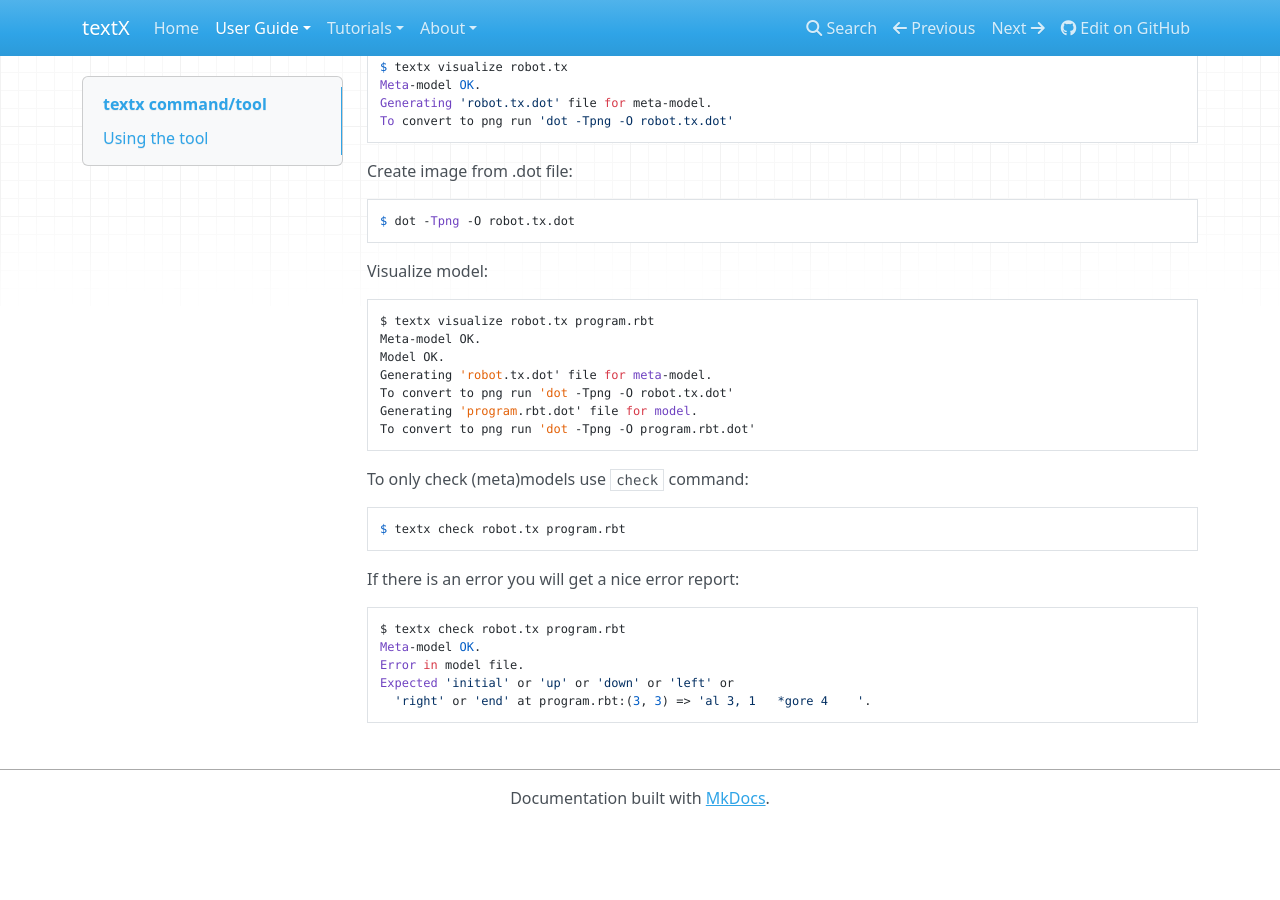
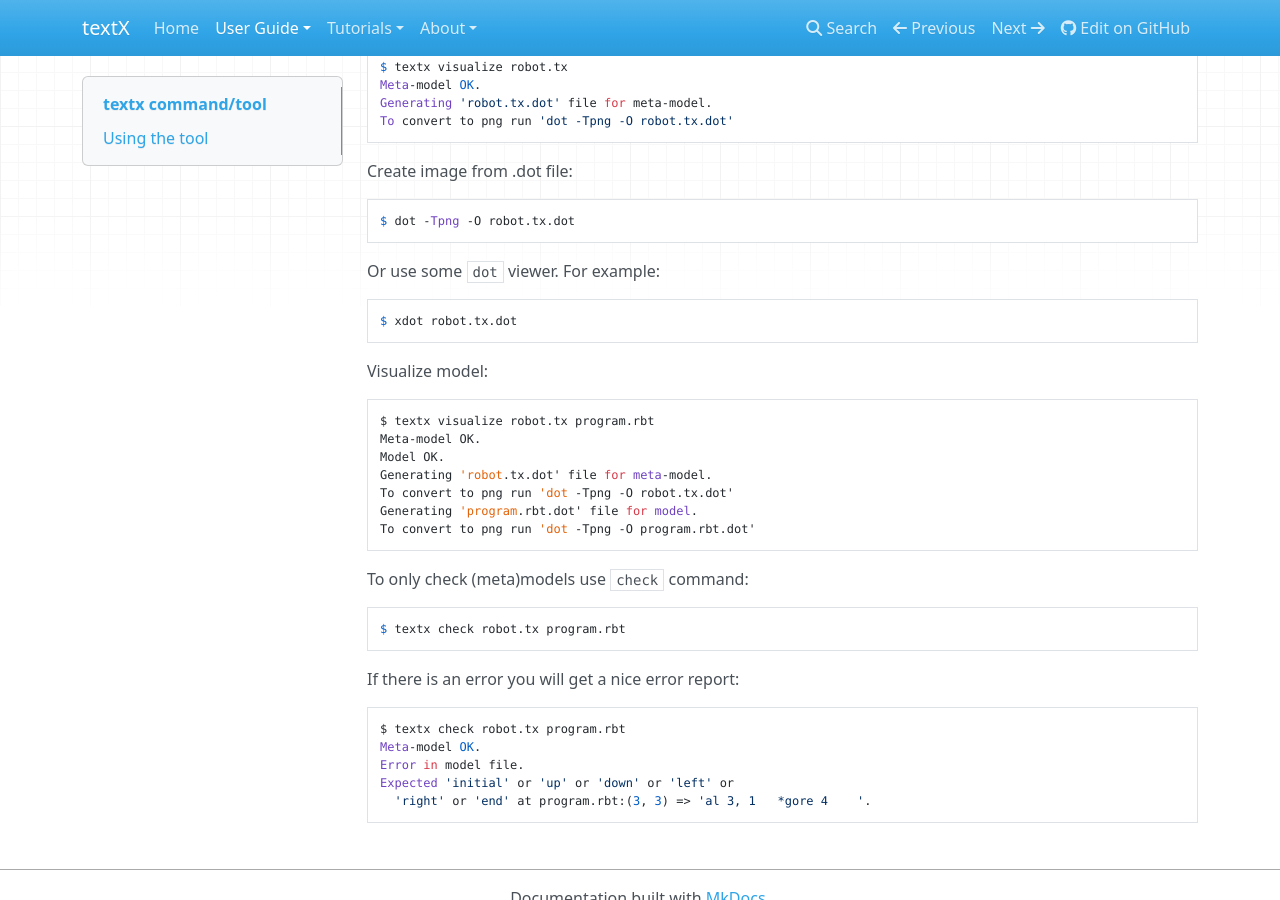
Before and after one commit to textX/textX, an MkDocs documentation site: the page built from docs/textx_command.md, in a window 1280 px wide and 900 px high, scrolled down 607 px. Built offline with MkDocs 1.6.1, drawn with Linux system fonts in a browser that asks for light colours; nearby versions of some CDN libraries; old or Windows-style settings are respelled for this version of MkDocs; before the commit the page ends 1433 px from its top, so only the background shows below that.

Commit message:
Small addition to textx command docs.

```diff
--- a/docs/textx_command.md
+++ b/docs/textx_command.md
@@ -40,6 +40,10 @@ Create image from .dot file:
 
     $ dot -Tpng -O robot.tx.dot
 
+Or use some `dot` viewer. For example:
+
+    $ xdot robot.tx.dot
+
 Visualize model:
 
     $ textx visualize robot.tx program.rbt
```
